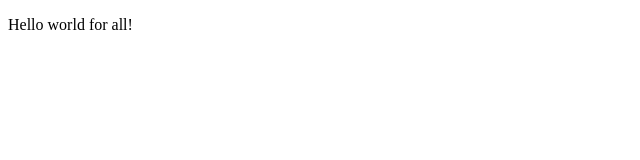
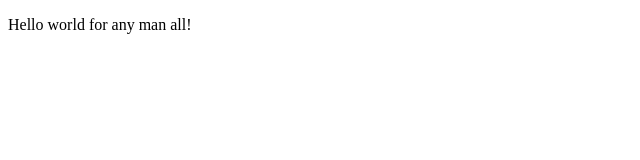
Before and after one commit to DubnitskijV/project, a plain HTML site: page index.html in a window 1280 px wide. Shown: the full height of the page, 0-640 px from the left. Drawn offline with Linux system fonts and the light colour scheme.

Commit message:
Third commit. Edit html text

```diff
--- a/index.html
+++ b/index.html
@@ -7,7 +7,7 @@
 </head>
 <body>
 
-    <p>Hello world for all!</p>
+    <p>Hello world for any man all!</p>
 
     <script src="script.js"></script>
 </body>
```
